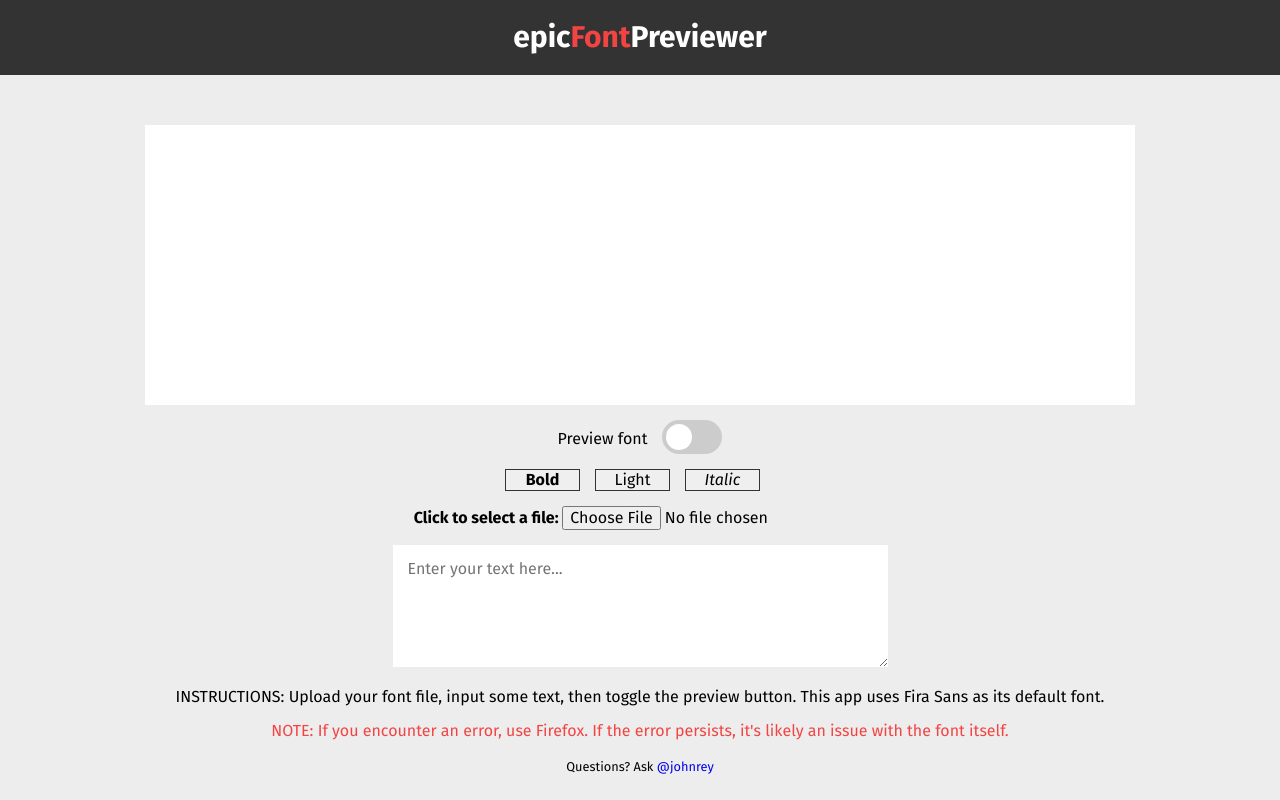
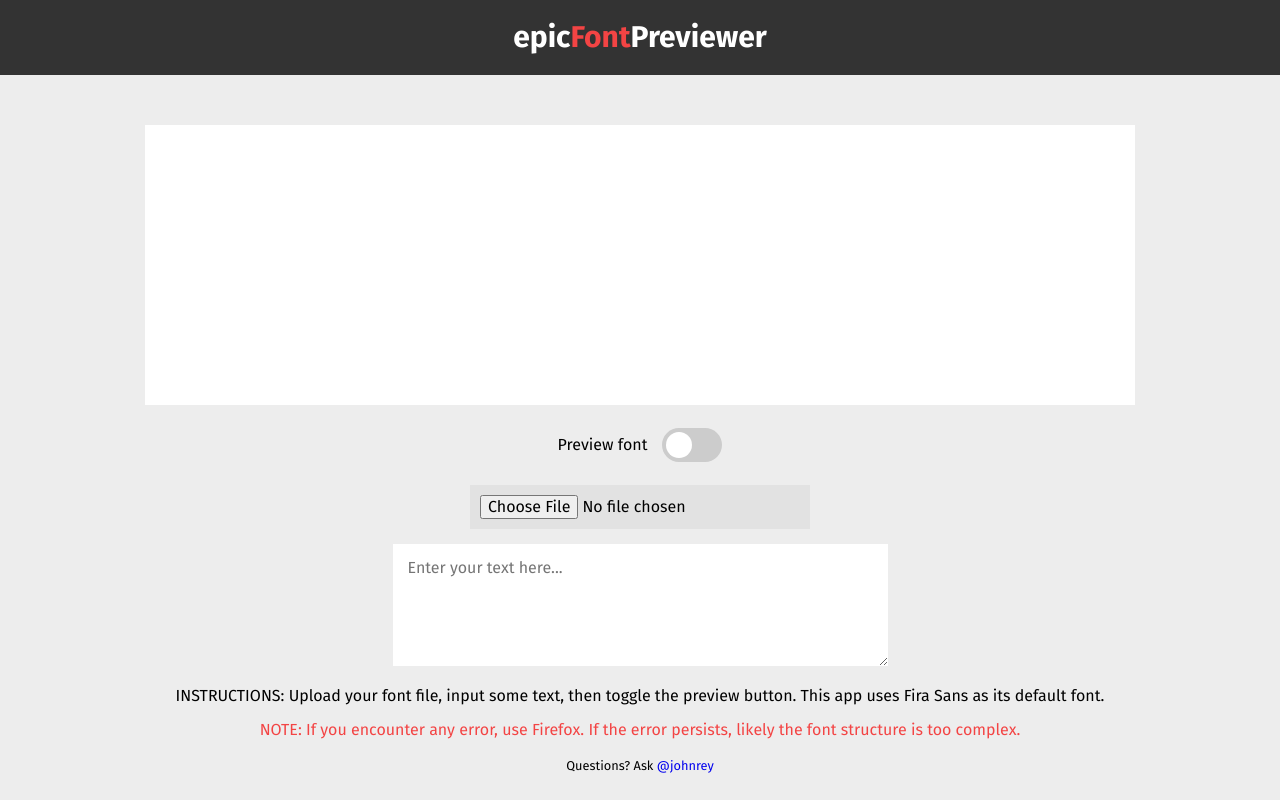
Before and after one commit to epiclarkis/epicFontPreviewer, a React (Create React App) app: page / in a window 1280 px wide. Built offline with nearby package versions, Linux system fonts and the light colour scheme.

Commit message:
Optimized file upload handling and added UI finishing touches

```diff
--- a/src/App.js
+++ b/src/App.js
@@ -4,12 +4,13 @@ import Input from './components/Input'
 import Preview from './components/Preview'
 import Nav from './components/Nav'
 import { useState } from 'react'
-import opentype from 'opentype.js';
+import opentype from 'opentype.js'
 
 function App() {
   const [fontFile, setFontFile] = useState(null)
   const [input, setInput] = useState('')
   const [fontFileName, setFontFileName] = useState(null)
+  const [fontFormat, setFontFormat] = useState('')
   const [customFontClass, setCustomFontClass] = useState('')
   const [error, setError] = useState('')
 
@@ -33,23 +34,29 @@ function App() {
           setFontFile(arrayBuffer)
           setFontFileName(fontName)
 
-          applyFontToElement(arrayBuffer, fontName)
+          // Determine the font format based on the file's type
+          const fontFormat = getFileFormat(file)
+          setFontFormat(fontFormat)
+
+          applyFontToElement(arrayBuffer, fontName, fontFormat)
+
         } catch (error) {
           console.error(error)
           setError('Cannot parse font file')
         }
       }
 
-      reader.readAsArrayBuffer(file);
+      reader.readAsArrayBuffer(file)
   }
 
-  const applyFontToElement = (fontData, fontName) => {
+  const applyFontToElement = (fontData, fontName, fontFormat) => {
 
     if (!fontData) {
       console.error('Font data is missing.')
       return
     }
 
+    // Encode font data as Base64
     const base64FontData = btoa(
       String.fromCharCode.apply(null, new Uint8Array(fontData))
     )
@@ -59,11 +66,25 @@ function App() {
       return
     }
 
+    // Define the format string based on the provided font format
+    let formatString = ''
+
+    if (fontFormat === 'otf') {
+      formatString = 'opentype'
+    } else if (fontFormat === 'ttf') {
+      formatString = 'truetype'
+    } else if (fontFormat === 'woff') {
+      formatString = 'woff'
+    } else {
+      console.error('Unsupported font format:', fontFormat)
+      return
+    }
+
     const styleElement = document.createElement('style')
     styleElement.innerHTML = `
       @font-face {
         font-family: "${fontName}";
-        src: url('data:font/opentype;base64,${base64FontData}') format('opentype');
+        src: url('data:font/${fontFormat};base64,${base64FontData}') format('${formatString}');
       }
 
       .custom-font {
@@ -73,18 +94,34 @@ function App() {
 
     document.head.appendChild(styleElement)
     setCustomFontClass('custom-font')
-  };
+}
+
+  // Determine the font format based on the file type
+  const getFileFormat = (file) => {
+    const fileName = file.name
+    const fileExtension = fileName.split('.').pop().toLowerCase()
+
+    const formatMapping = {
+      ttf: 'ttf',
+      otf: 'otf',
+      woff: 'woff',
+    }
+
+    const fontFormat = formatMapping[fileExtension]
+
+    return fontFormat
+  }
 
   return (
     <div className="App">
       <Nav />
       <div className="container">
         <Preview input={input} fontFileName={fontFileName} customFontClass={customFontClass} />
-        <Uploader handleFile={handleFile} fontFileName={fontFileName} error={error} />
+        <Uploader handleFile={handleFile} fontFileName={fontFileName} error={error} fontFormat={fontFormat} />
         <Input handleInput={handleInput} />
       </div>
     </div>
-  );
+  )
 }
 
-export default App;
+export default App
--- a/src/components/Input.js
+++ b/src/components/Input.js
@@ -4,7 +4,7 @@ const Input = ({ handleInput }) => {
         <div className="input">
             <textarea name="input-text" cols="50" rows="5" onChange={handleInput} placeholder="Enter your text here..."></textarea>
             <p>INSTRUCTIONS: Upload your font file, input some text, then toggle the preview button. This app uses Fira Sans as its default font.</p>
-            <p className="notice">NOTE: If you encounter an error, use Firefox. If the error persists, it's likely an issue with the font itself.</p>
+            <p className="notice">NOTE: If you encounter any error, use Firefox. If the error persists, likely the font structure is too complex.</p>
             <small className="questions">Questions? Ask <a href="https://articulate.slack.com/team/U0126QRG1QD">@johnrey</a></small>
         </div>
     );
--- a/src/components/Preview.js
+++ b/src/components/Preview.js
@@ -53,7 +53,7 @@ const Preview = ({ input, customFontClass }) => {
             <div className="output">
                 <div id="outputText" className={fontClass}>{input}</div>
                 <div className="toggler">
-                    <p>Preview font</p>
+                    <p className="switch-label">Preview font</p>
                     <div className="switch">
                         <label className="switch">
                             <input type="checkbox"  onChange={handleChecked} checked={checked} />
@@ -61,11 +61,13 @@ const Preview = ({ input, customFontClass }) => {
                         </label>
                     </div>
                 </div>
-                <span className="format-btn">
-                    <button onClick={handleBold} style={{fontWeight: 'bold'}}>Bold</button>
-                    <button onClick={handlelight} style={{fontWeight: 'light'}}>Light</button>
-                    <button onClick={handleItalic} style={{fontStyle: 'italic'}}>Italic</button>
-                </span>
+                {/*
+                    <span className="format-btn">
+                        <button onClick={handleBold} style={{fontWeight: 'bold'}}>Bold</button>
+                        <button onClick={handlelight} style={{fontWeight: 'light'}}>Light</button>
+                        <button onClick={handleItalic} style={{fontStyle: 'italic'}}>Italic</button>
+                    </span>
+                */}
             </div>
         </div>
     );
--- a/src/components/Uploader.js
+++ b/src/components/Uploader.js
@@ -1,11 +1,15 @@
-const Uploader = ({ handleFile, fontFileName, error }) => {
+const Uploader = ({ handleFile, fontFileName, error, fontFormat }) => {
 
     return (
         <div className="uploader">
-            <span className="upload-label">Click to select a file: </span>
-            <input type="file" accept=".woff, .ttf, .otf" onChange={handleFile} />
-            {fontFileName && <p>Font name: {fontFileName}</p>}
-            {error && <p className="error">Error: {error}</p>}
+            <input className="upload-btn" type="file" accept=".woff, .ttf, .otf" onChange={handleFile} />
+            {fontFileName && !error && (
+                <p>
+                    Name: <span style={{color: "#347eff"}}>{fontFileName} </span>
+                    Format: <span style={{color: "#347eff"}}>{fontFormat.toUpperCase()}</span>
+                </p>
+            )}
+            {error && <p className="error">Error: {error}.</p>}
         </div>
     );
 }
--- a/src/index.css
+++ b/src/index.css
@@ -42,8 +42,10 @@ body {
     margin-top: 15px;
 }
 
-.upload-label {
-  font-weight: 700;
+.upload-btn {
+  background-color: #e2e2e2;
+  width: 25%;
+  padding: 10px;
 }
 
 .error {
@@ -51,9 +53,20 @@ body {
 }
 
 .input textarea {
+  box-sizing: border-box;
+  max-width: 80%;
   border: none;
   padding: 15px;
   outline: none;
+}
+
+.input p,
+.input small {
+  padding: 0 25px;
+}
+
+.input small {
+  padding-bottom: 25px;
 }
 
 #outputText {
@@ -89,7 +102,7 @@ body {
   display: block;
   width: 60px;
   height: 34px;
-  margin-bottom: 15px;
+  top: 25%;
 }
 
   /* Hide default HTML checkbox */
@@ -150,11 +163,9 @@ input:checked + .slider:before {
 .toggler {
   margin-top: 15px;
   display: flex;
-  align-items: center;
   justify-content: center;
 }
 
   .toggler p {
     margin-right: 15px;
-    margin-top: 6.5px;
   }
```
Also changed, not shown: public/index.html (+0 -13 lines).
